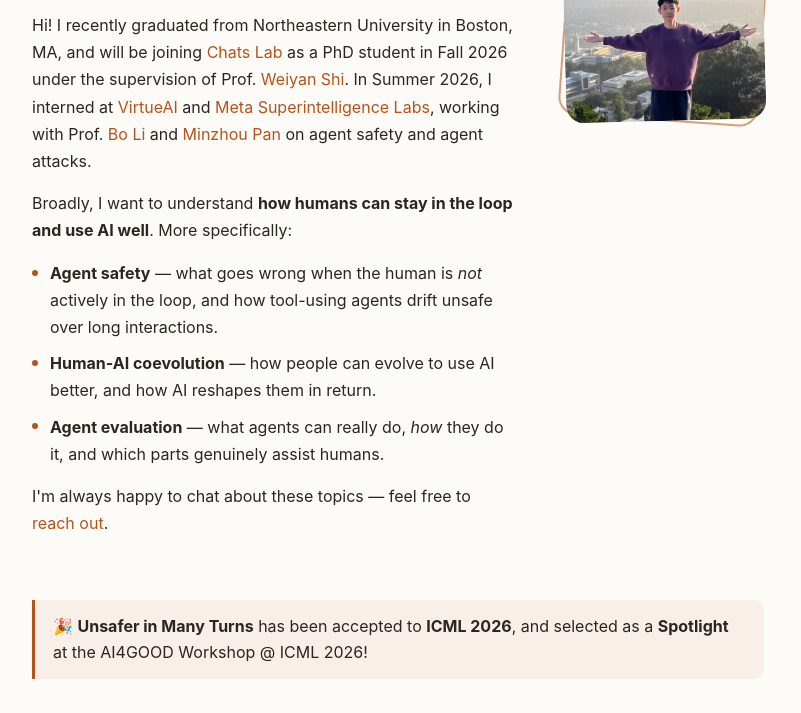
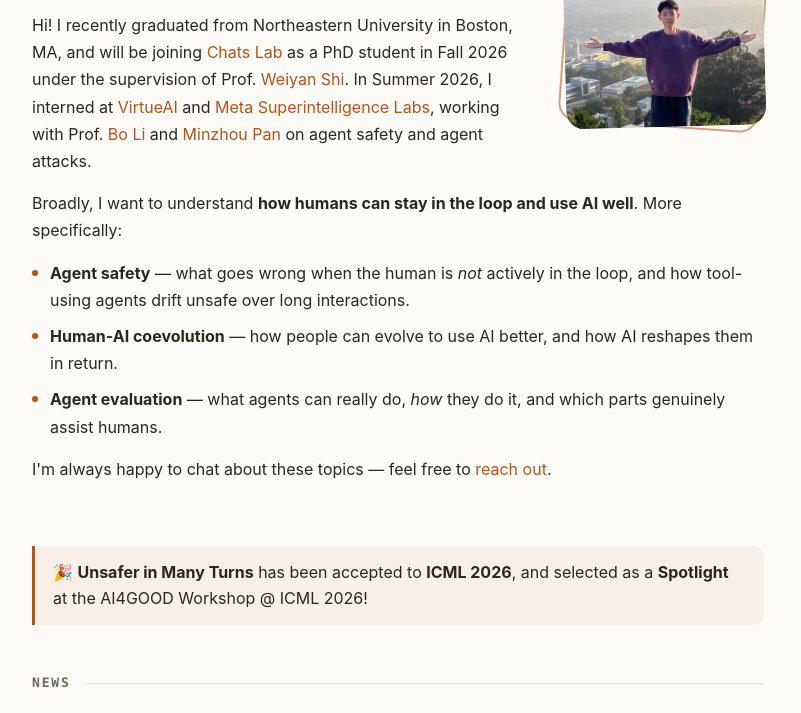
Before and after one commit to XuLi0929/XuLi0929.github.io, a plain HTML site: page index.html in a window 1280 px wide. Shown: the part 214-927 px from the top of the page, without its empty margins (242-1043 px from the left). Drawn offline with Linux system fonts and the light colour scheme; some icons are missing.

Commit message:
Float the portrait so hero text wraps beneath it
Co-Authored-By: Claude Opus 5 (1M context) <noreply@anthropic.com>

```diff
--- a/index.html
+++ b/index.html
@@ -8,7 +8,7 @@
     <link rel="preconnect" href="https://fonts.googleapis.com">
     <link rel="preconnect" href="https://fonts.gstatic.com" crossorigin>
     <link href="https://fonts.googleapis.com/css2?family=Fraunces:opsz,wght@9..144,500;9..144,600;9..144,700&display=swap" rel="stylesheet">
-    <link rel="stylesheet" href="minimal-styles.css?v=20260824">
+    <link rel="stylesheet" href="minimal-styles.css?v=20260824b">
     <link rel="stylesheet" href="https://cdnjs.cloudflare.com/ajax/libs/font-awesome/5.15.4/css/all.min.css">
     <link rel="stylesheet" href="https://cdn.jsdelivr.net/npm/academicons@1.9.4/css/academicons.min.css">
 </head>
@@ -30,6 +30,9 @@
 
     <main>
         <section id="home" class="hero">
+            <div class="portrait-wrap">
+                <img src="xu_li.jpg" alt="Xu Li" class="portrait">
+            </div>
             <div class="hero-text">
                 <h1>Xu Li <span class="cn">李旭</span></h1>
                 <p class="tagline">Agent safety · Human-AI coevolution · Agent evaluation</p>
@@ -45,9 +48,6 @@
                 </ul>
 
                 <p>I'm always happy to chat about these topics — feel free to <a href="mailto:li.xu2@northeastern.edu">reach out</a>.</p>
-            </div>
-            <div class="portrait-wrap">
-                <img src="xu_li.jpg" alt="Xu Li" class="portrait">
             </div>
         </section>
 
--- a/minimal-styles.css
+++ b/minimal-styles.css
@@ -162,14 +162,14 @@ h2 {
 
 /* Hero */
 .hero {
-    display: flex;
-    gap: 48px;
-    align-items: flex-start;
     margin-bottom: 48px;
 }
 
-.hero-text {
-    flex: 1;
+/* the portrait floats, so clear it before the next section */
+.hero::after {
+    content: '';
+    display: block;
+    clear: both;
 }
 
 .hero-text p {
@@ -212,8 +212,9 @@ h2 {
 
 .portrait-wrap {
     position: relative;
-    flex-shrink: 0;
+    float: right;
     width: 200px;
+    margin: 6px 0 18px 40px;
 }
 
 .portrait-wrap::before {
@@ -432,7 +433,8 @@ h2 {
     }
 
     .hero {
-        flex-direction: column-reverse;
+        display: flex;
+        flex-direction: column;
         gap: 28px;
         align-items: center;
     }
@@ -442,7 +444,9 @@ h2 {
     }
 
     .portrait-wrap {
+        float: none;
         width: 170px;
+        margin: 0;
     }
 
     .update-item {
```
Also changed, not shown: cv.html (+1 -1 lines), publications.html (+1 -1 lines).
